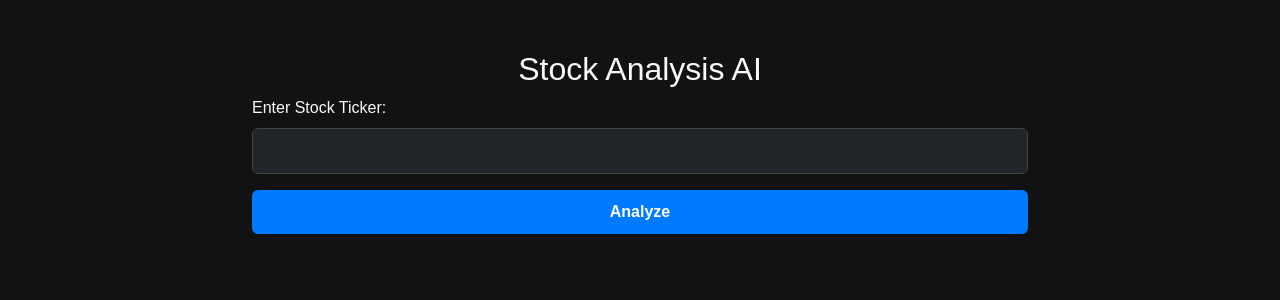
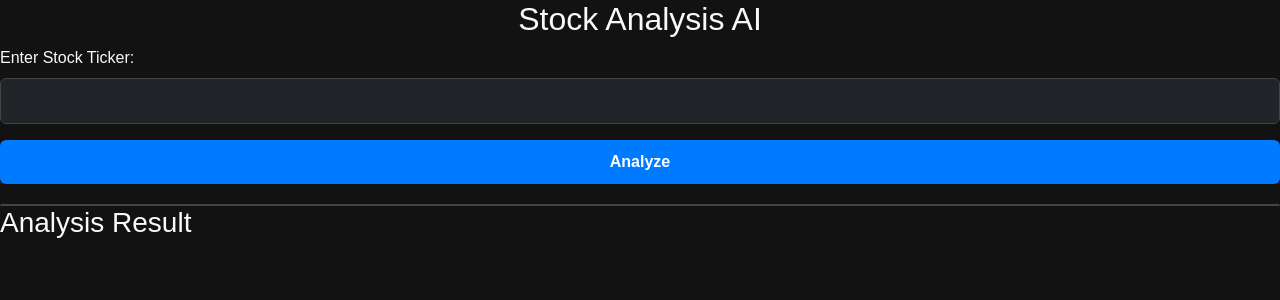
Before and after one commit to alimilidurgacharan/Stock-app-with-agents, a Flask app: page / in a window 1280 px wide. Shown: the top 300 px of the page. Run offline with Flask 3, Linux system fonts and the light colour scheme; parts of the project's set-up code (start-up, migrations or seed data) failed here and were passed over; some libraries are stand-ins or nearby versions.

Commit message:
Update index.html

```diff
--- a/templates/index.html
+++ b/templates/index.html
@@ -5,33 +5,58 @@
     <meta name="viewport" content="width=device-width, initial-scale=1.0">
     <title>Stock Analysis AI</title>
     <link rel="stylesheet" href="https://cdn.jsdelivr.net/npm/bootstrap@5.3.0/dist/css/bootstrap.min.css">
+    <link rel="stylesheet" href="https://cdnjs.cloudflare.com/ajax/libs/jqueryui/1.12.1/jquery-ui.min.css">
     <link rel="stylesheet" href="{{ url_for('static', filename='style.css') }}">
     <script src="https://code.jquery.com/jquery-3.6.0.min.js"></script>
-    <script src="https://cdn.plot.ly/plotly-latest.min.js"></script>
+    <script src="https://code.jquery.com/ui/1.12.1/jquery-ui.min.js"></script>
+    <script src="https://cdn.plot.ly/plotly-2.29.0.min.js"></script>
 </head>
 <body class="dark-theme">
-    <div class="container">
+    <div class="page-wrapper">
+        <!-- Input Section -->
+        <div class="input-section">
             <h2 class="text-center text-light">Stock Analysis AI</h2>
             <form id="stockForm">
                 <div class="mb-3">
                     <label for="ticker" class="form-label text-light">Enter Stock Ticker:</label>
-                <input type="text" class="form-control bg-dark text-light" id="ticker" name="ticker" required>
+                    <input type="text" class="form-control bg-dark text-light" id="ticker" name="ticker" required placeholder="Start typing a stock ticker...">
                 </div>
                 <button type="submit" class="btn btn-primary w-100">
                     <span id="button-text">Analyze</span>
                     <span id="loading-spinner" class="spinner-border spinner-border-sm d-none" role="status" aria-hidden="true"></span>
                 </button>
             </form>
+        </div>
 
-        <div class="result-box mt-4" id="resultBox">
-            <h4 class="text-light">Analysis Result</h4>
-            <div id="resultContent"></div>
-            <div id="stockGraphContainer">
+        <!-- Graph Section (Now on top) -->
+        <div class="graph-content full-width-graph">
             <div id="stockGraph" class="stock-graph"></div>
+            <!-- <button id="fullScreenGraphBtn" class="btn btn-secondary mt-2">View Full Screen Graph</button> -->
+            <!-- <button id="closeFullScreenGraphBtn" class="btn btn-danger">Close Graph</button> -->
         </div>
-            <div id="disclaimer"></div>
+
+        <!-- Results Section (Below the Graph) -->
+        <div class="results-section" id="resultsSection">
+            <div class="results-header">
+                <h3 class="text-light">Analysis Result</h3>
+            </div>
+
+            <div class="results-content">
+                <!-- Left Column: Analysis Text -->
+                <div class="analysis-content" id="resultContent">
+                    <!-- Analysis will be loaded here -->
                 </div>
             </div>
+
+            <div id="disclaimer" class="disclaimer-section"></div>
+        </div>
+
+    <!-- Full Page Graph Container -->
+    <div id="fullPageGraphContainer" class="full-page-graph-container">
+        <div id="fullPageGraph"></div>
+        <!-- <button id="closeFullScreenGraphBtn" class="btn btn-secondary">Close Full Screen</button> -->
+    </div>
+
     <script src="{{ url_for('static', filename='script.js') }}"></script>
 </body>
 </html>
```
Lines whose indentation alone changed are shown as unchanged.
